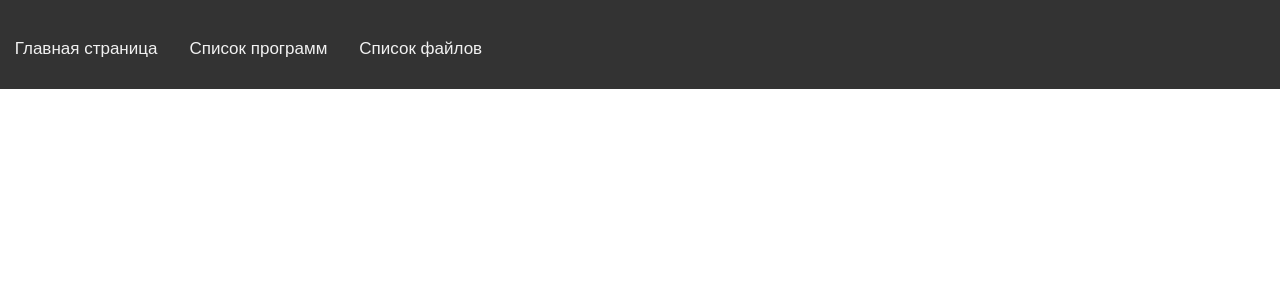
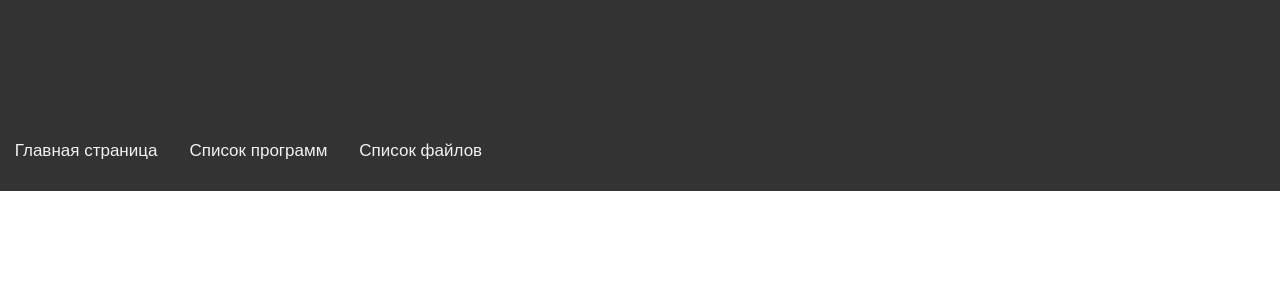
Before and after one commit to TheTeggiy/TheTeggiy.github.io, a PHP site: page /test.html in a window 1280 px wide. Shown: the top 300 px of the page. Run offline with PHP 8.4, Linux system fonts and the light colour scheme.

Commit message:
Update style.css

```diff
--- a/style.css
+++ b/style.css
@@ -13,7 +13,7 @@ html {
     left: -0.1%;
     top: -0.1%;
 
-    padding-top: 2%;
+    padding-top: 10%;
 
 }
 
```
